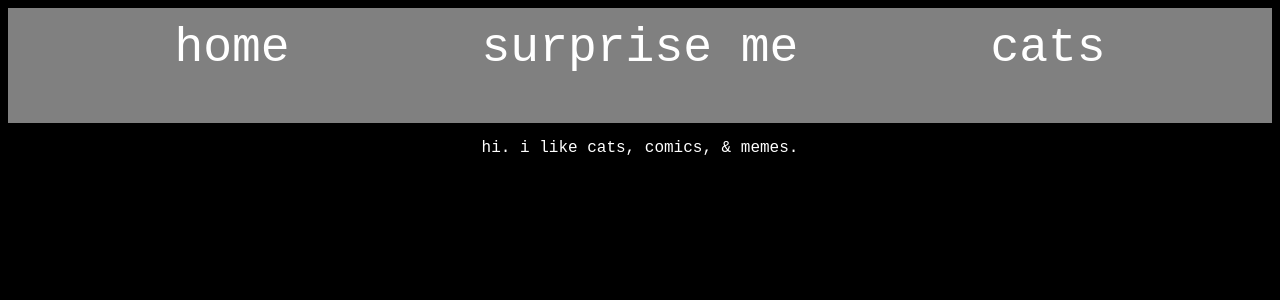
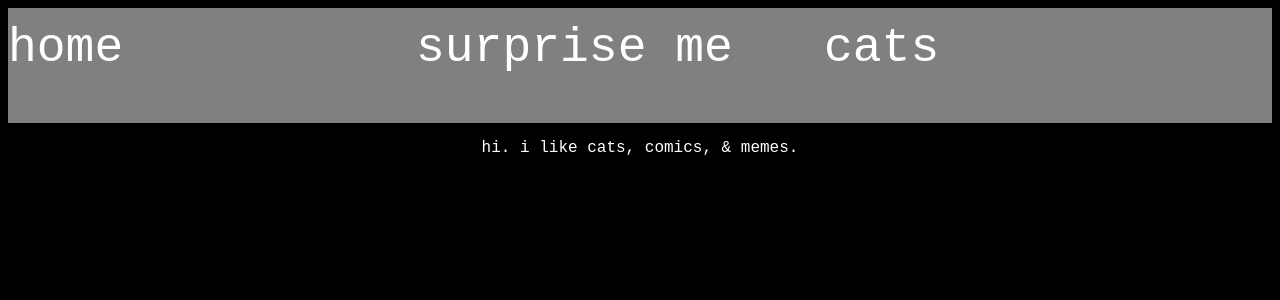
Before and after one commit to daniellaidalia/portfolio, a Jekyll site: the page built from index.html, in a window 1280 px wide. Shown: the top 300 px of the page. Built offline with Jekyll 4.4.1, drawn with Linux system fonts in a browser that asks for light colours.

Commit message:
Update styles.scss

```diff
--- a/css/styles.scss
+++ b/css/styles.scss
@@ -13,50 +13,51 @@ nav {
   height: 10vh;
   font-size: 3em;
   padding: 1% 0;
-}
+  text-align: left;
 
-nav ul {
+  ul {
     list-style-type: none;
     margin: 0;
     padding: 0;
   }
 
-nav li {
+  li {
     display: inline-block;
     width: 30%;
   }
+}
 
-a:link, a:active, a:visited {
+a, a:active, a:visited {
   color: white;
   text-decoration: none;
+
+  &:hover {
+  color: deeppink;
   }
-
-a:hover {
-  color: deeppink;
 }
 
 .surprise {
   width: 100%;
-}
 
-.surprise img {
+  img {
     width: 50vw;
     margin: auto;
+  }
 }
 
 .cats {
   width: 100%;
   list-style-type: none;
   padding: 1% 0;
-}
 
   .single-cat {
     width: 70vw;
     margin: auto;
-}
 
-.single-cat img {
+    img {
       width: 100%;
       height: 50vh;
       object-fit: cover;
     }
+  }
+}
```
Lines whose indentation alone changed are shown as unchanged.
